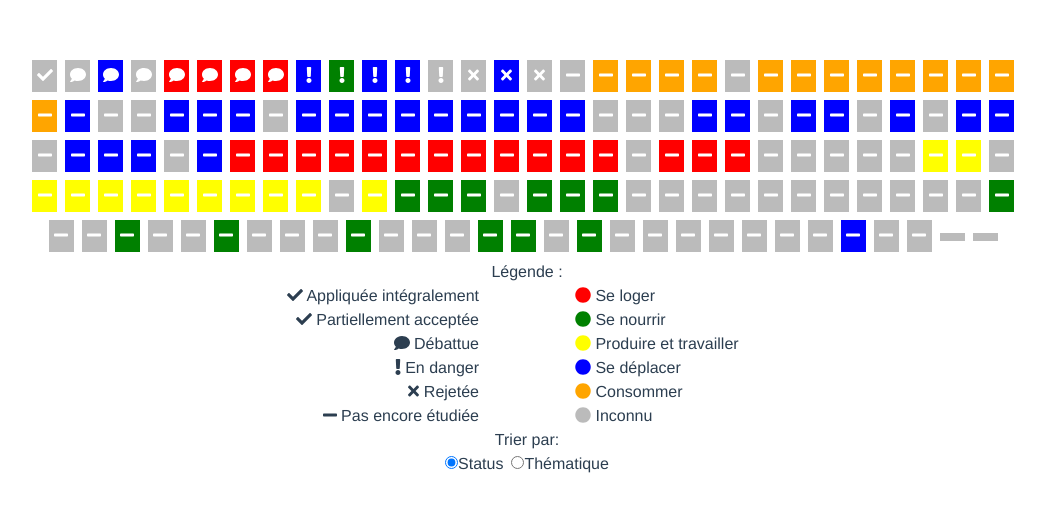
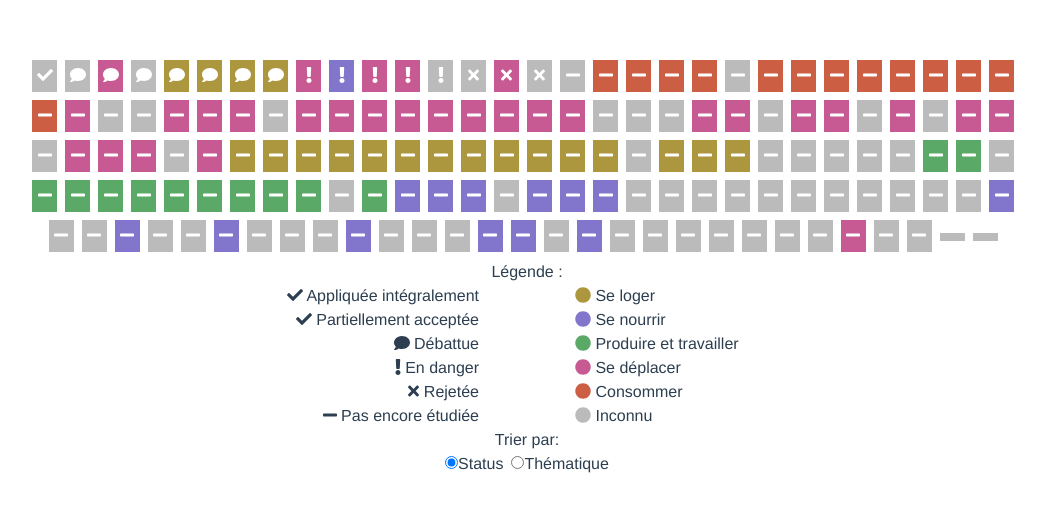
Before and after one commit to annelhote/sans-filtre, a Vue app: page / in a window 1280 px wide. Shown: the top 512 px of the page, without its empty margins (113-1158 px from the left). Built offline with nearby package versions, Linux system fonts and the light colour scheme.

Commit message:
New color range for the thematics, see #1

```diff
--- a/src/components/Proposals.vue
+++ b/src/components/Proposals.vue
@@ -35,19 +35,19 @@
       </div>
       <div class="w-50 d-inline-block text-left pl-5">
         <div>
-          <font-awesome-icon icon="circle" color="red"></font-awesome-icon> Se loger
+          <font-awesome-icon icon="circle" color="#ac973e"></font-awesome-icon> Se loger
         </div>
         <div>
-          <font-awesome-icon icon="circle" color="green"></font-awesome-icon> Se nourrir
+          <font-awesome-icon icon="circle" color="#8176cc"></font-awesome-icon> Se nourrir
         </div>
         <div>
-          <font-awesome-icon icon="circle" color="yellow"></font-awesome-icon> Produire et travailler
+          <font-awesome-icon icon="circle" color="#5ba966"></font-awesome-icon> Produire et travailler
         </div>
         <div>
-          <font-awesome-icon icon="circle" color="blue"></font-awesome-icon> Se déplacer
+          <font-awesome-icon icon="circle" color="#c75a93"></font-awesome-icon> Se déplacer
         </div>
         <div>
-          <font-awesome-icon icon="circle" color="orange"></font-awesome-icon> Consommer
+          <font-awesome-icon icon="circle" color="#cc5f43"></font-awesome-icon> Consommer
         </div>
         <div>
           <font-awesome-icon icon="circle" color="#bbb"></font-awesome-icon> Inconnu
@@ -136,19 +136,19 @@ export default {
       if (prop) thematic = prop.thematic
       switch (thematic) {
         case 'Se loger':
-          color = 'red'
+          color = '#ac973e'
           break
         case 'Se nourrir':
-          color = 'green'
+          color = '#8176cc'
           break
         case 'Produire et travailler':
-          color = 'yellow'
+          color = '#5ba966'
           break
         case 'Se déplacer':
-          color = 'blue'
+          color = '#c75a93'
           break
         case 'Consommer':
-          color = 'orange'
+          color = '#cc5f43'
           break
       }
       return { color, thematic }
```
